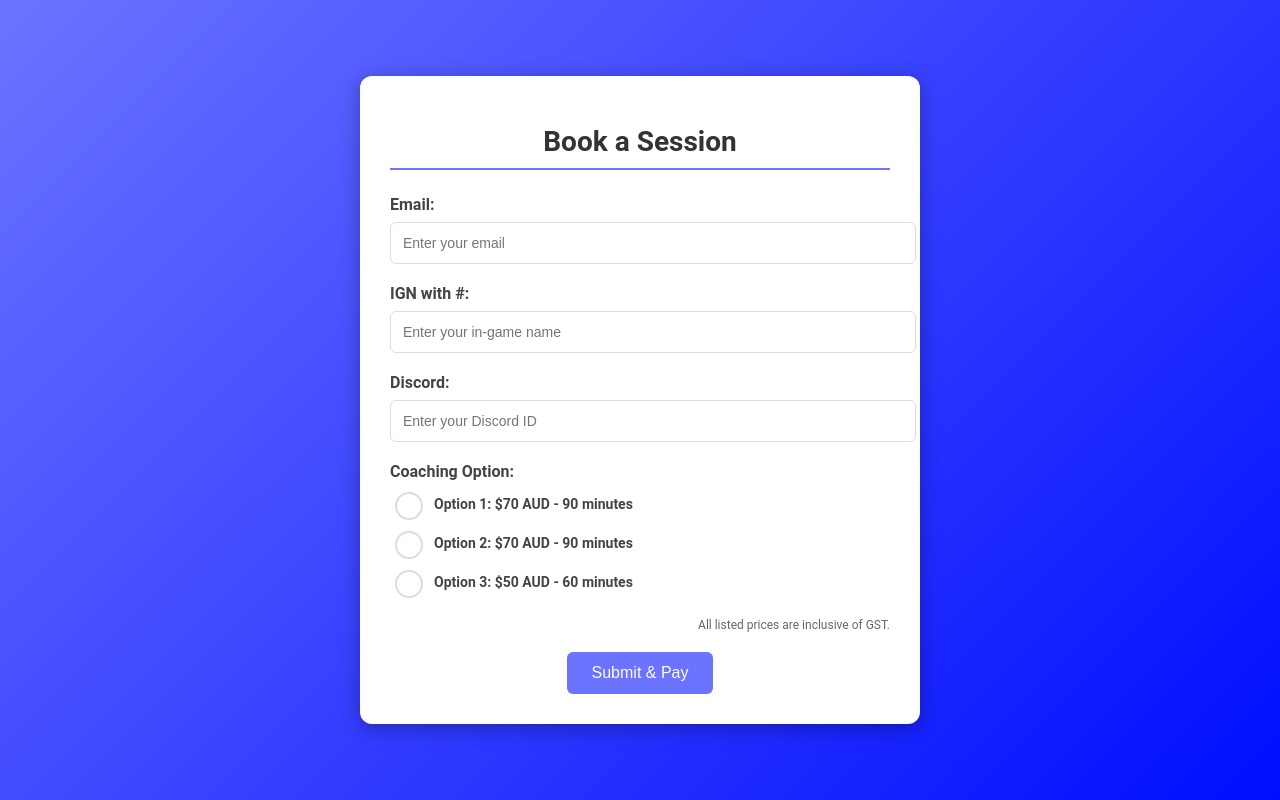
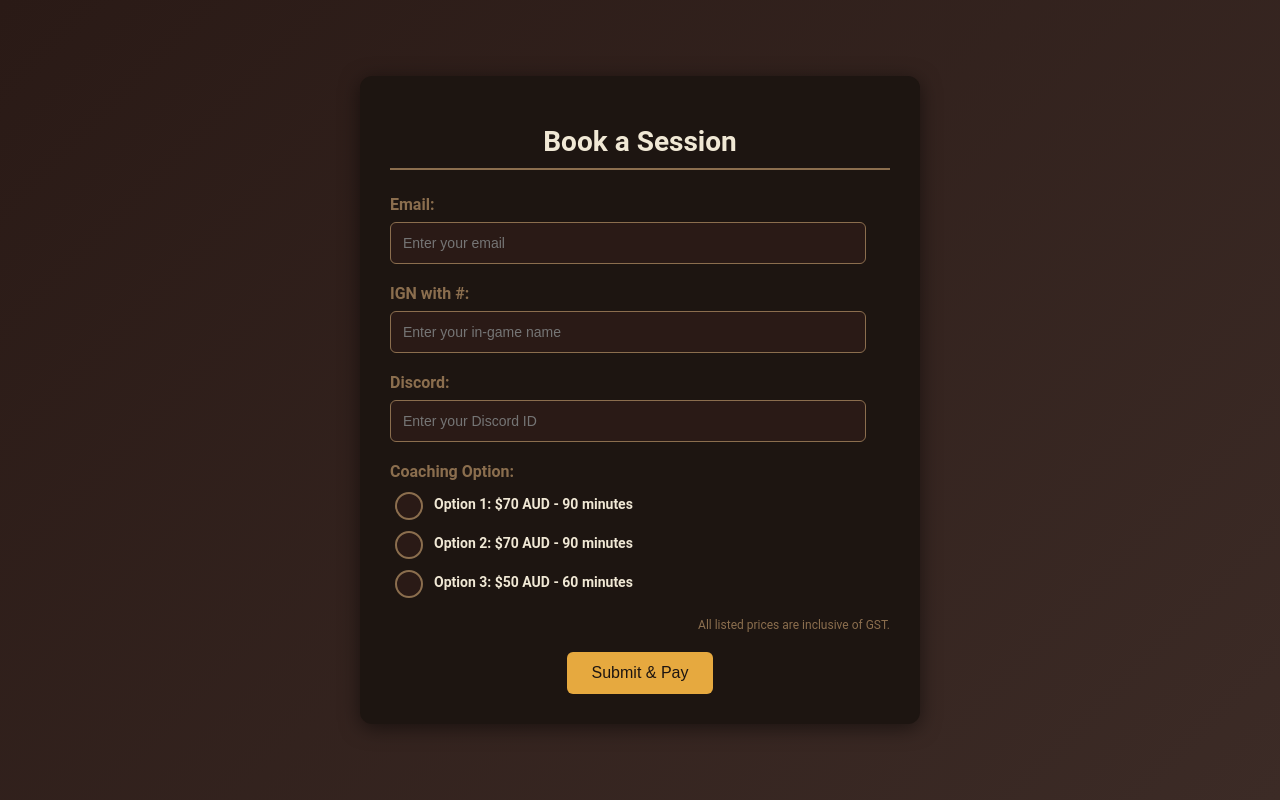
Before and after one commit to prowleradc/coaching, a website: page index.html in a window 1280 px wide. Drawn offline with Linux system fonts and the light colour scheme.

Commit message:
Made changes to the application styles

```diff
--- a/index.html
+++ b/index.html
@@ -13,23 +13,23 @@
             justify-content: center;
             align-items: center;
             height: 100vh;
-            background: linear-gradient(135deg, #6b73ff, #000dff);
-            color: #444;
+            background: linear-gradient(135deg, #2a1a16, #3c2b26);
+            color: #f0e8d5;
         }
         .form-container {
-            background-color: #ffffff;
+            background-color: #1d1511;
             padding: 30px;
             border-radius: 12px;
-            box-shadow: 0 4px 20px rgba(0, 0, 0, 0.3);
+            box-shadow: 0 4px 20px rgba(0, 0, 0, 0.5);
             max-width: 500px;
             width: 100%;
         }
         .form-container h1 {
             font-size: 28px;
-            color: #333;
+            color: #f0e8d5;
             margin-bottom: 25px;
             text-align: center;
-            border-bottom: 2px solid #6b73ff;
+            border-bottom: 2px solid #8b6e4e;
             padding-bottom: 10px;
         }
         .form-group {
@@ -39,19 +39,22 @@
             display: block;
             font-weight: 600;
             margin-bottom: 8px;
+            color: #8b6e4e;
         }
         .form-group input,
         .form-group select {
             width: 100%;
             padding: 12px;
-            border: 1px solid #ddd;
+            border: 1px solid #8b6e4e;
             border-radius: 6px;
             font-size: 14px;
+            background-color: #2a1a16;
+            color: #f0e8d5;
         }
         .form-group input:focus {
             outline: none;
-            border-color: #6b73ff;
-            box-shadow: 0 0 5px rgba(107, 115, 255, 0.5);
+            border-color: #e6a93f;
+            box-shadow: 0 0 5px rgba(230, 169, 63, 0.5);
         }
         input[type="radio"] {
             appearance: none;
@@ -60,7 +63,7 @@
             display: inline-block;
             width: 18px;
             height: 18px;
-            border: 2px solid #ddd;
+            border: 2px solid #8b6e4e;
             border-radius: 50%;
             position: relative;
             outline: none;
@@ -68,14 +71,15 @@
             vertical-align: middle;
         }
         input[type="radio"]:checked {
-            background-color: #6b73ff;
-            border-color: #6b73ff;
+            background-color: #e6a93f;
+            border-color: #e6a93f;
         }
         .form-group .radio-label {
             margin-right: 15px;
             display: flex;
             align-items: center;
             font-size: 14px;
+            color: #f0e8d5;
         }
         .form-group .radio-label span {
             margin-left: 8px;
@@ -84,8 +88,8 @@
             text-align: center;
         }
         .form-submit button {
-            background-color: #6b73ff;
-            color: white;
+            background-color: #e6a93f;
+            color: #1d1511;
             padding: 12px 25px;
             border: none;
             border-radius: 6px;
@@ -94,7 +98,8 @@
             transition: all 0.3s ease;
         }
         .form-submit button:hover {
-            background-color: #000dff;
+            background-color: #f0e8d5;
+            color: #1d1511;
         }
         @media (max-width: 600px) {
             .form-container {
@@ -110,7 +115,7 @@
         }
         .gst-note {
             font-size: 12px;
-            color: #666;
+            color: #8b6e4e;
             text-align: right;
             margin-top: 20px;
         }
@@ -123,15 +128,15 @@
         <form id="payment-form" autocomplete="off">
             <div class="form-group">
                 <label for="email">Email:</label>
-                <input type="email" id="email" name="email" placeholder="Enter your email" required autocomplete="off">
+                <input type="email" id="email" name="email" placeholder="Enter your email" required autocomplete="off" style="width: 90%;">
             </div>
             <div class="form-group">
                 <label for="ign">IGN with #:</label>
-                <input type="text" id="ign" name="ign" placeholder="Enter your in-game name" required autocomplete="off">
+                <input type="text" id="ign" name="ign" placeholder="Enter your in-game name" required autocomplete="off" style="width: 90%;">
             </div>
             <div class="form-group">
                 <label for="discord">Discord:</label>
-                <input type="text" id="discord" name="discord" placeholder="Enter your Discord ID" required autocomplete="off">
+                <input type="text" id="discord" name="discord" placeholder="Enter your Discord ID" required autocomplete="off" style="width: 90%;">
             </div>
             <div class="form-group">
                 <label>Coaching Option:</label>
```
